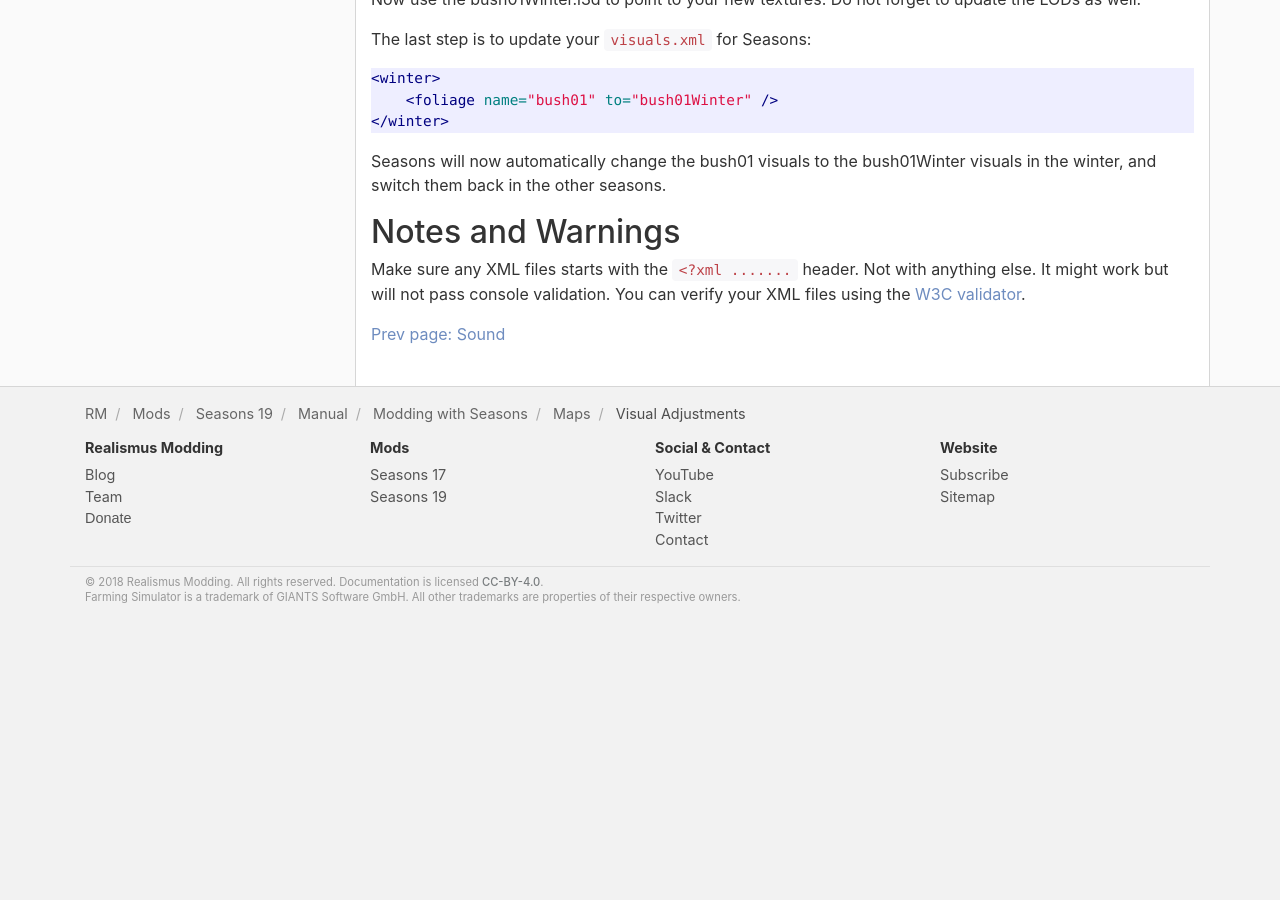
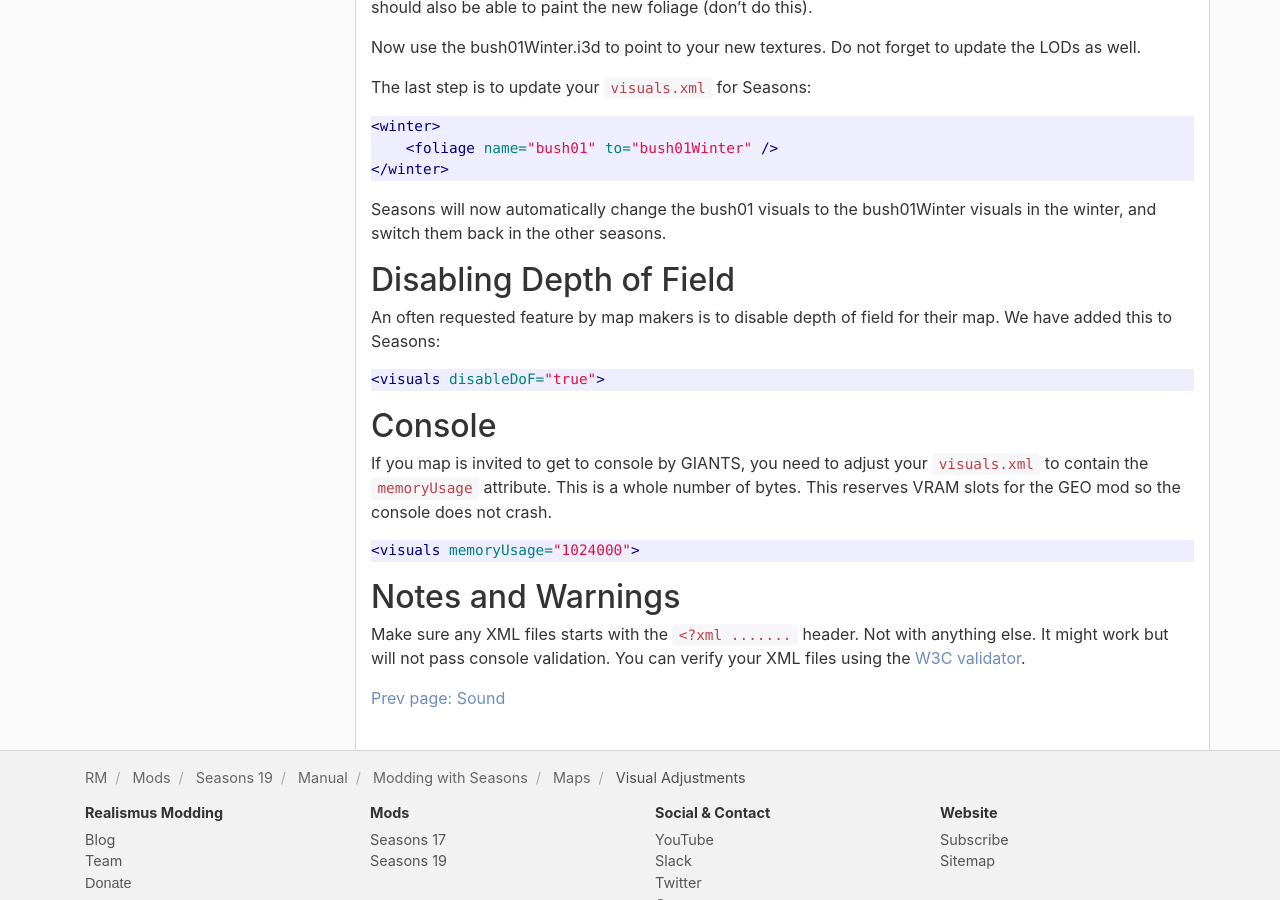
Before and after one commit to RealismusModding/realismusmodding.github.io, a Jekyll site: the page built from mods/seasons19/manual/modding/maps/visuals.md, in a window 1280 px wide and 900 px high, scrolled down 2985 px. Built offline with Jekyll 4.4.1, drawn with Linux system fonts in a browser that asks for light colours; comment, search, counter and statistics services are not loaded; before the commit the page ends 3605 px from its top, so only the background shows below that; some of the changed text lies outside the part shown.

Commit message:
Add disabling of DoF to visuals. Add console memory usage to visuals.

````diff
--- a/mods/seasons19/manual/modding/maps/visuals.md
+++ b/mods/seasons19/manual/modding/maps/visuals.md
@@ -129,6 +129,22 @@ The last step is to update your `visuals.xml` for Seasons:
 
 Seasons will now automatically change the bush01 visuals to the bush01Winter visuals in the winter, and switch them back in the other seasons.
 
+## Disabling Depth of Field
+
+An often requested feature by map makers is to disable depth of field for their map. We have added this to Seasons:
+
+```xml
+<visuals disableDoF="true">
+```
+
+## Console
+
+If you map is invited to get to console by GIANTS, you need to adjust your `visuals.xml` to contain the `memoryUsage` attribute. This is a whole number of bytes. This reserves VRAM slots for the GEO mod so the console does not crash.
+
+```xml
+<visuals memoryUsage="1024000">
+```
+
 ## Notes and Warnings
 
 Make sure any XML files starts with the `<?xml .......` header. Not with anything else. It might work but will not pass console validation. You can verify your XML files using the [W3C validator](https://www.w3schools.com/xml/xml_validator.asp).
````
